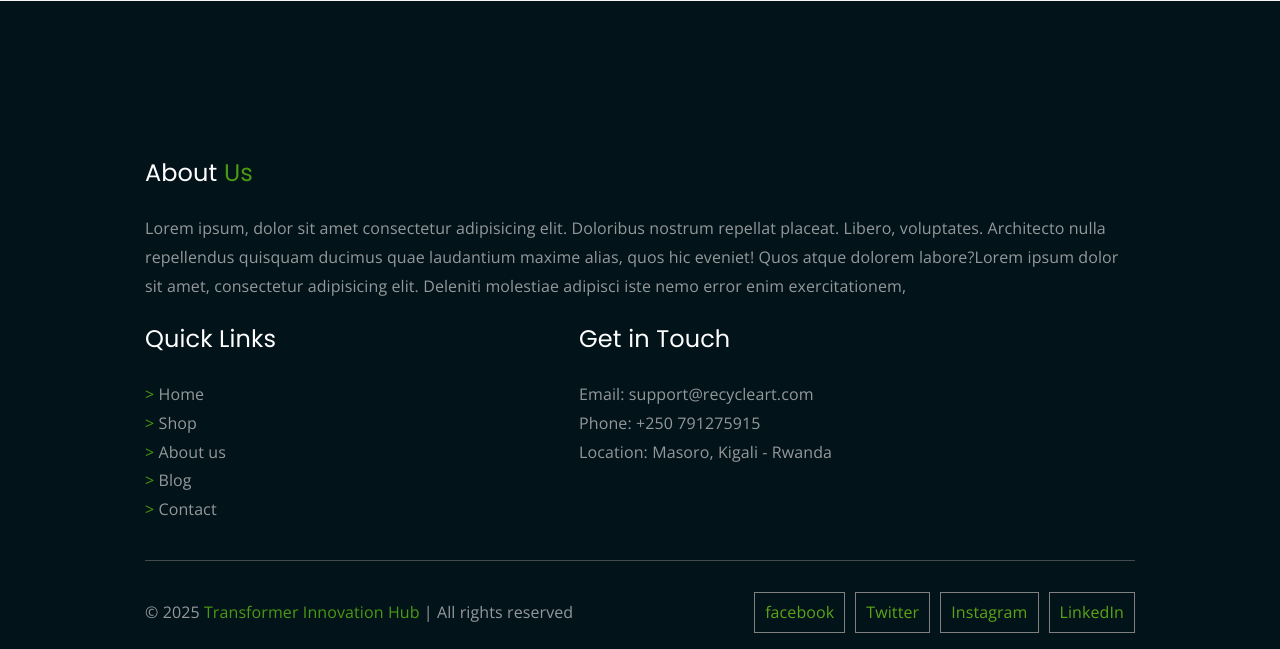
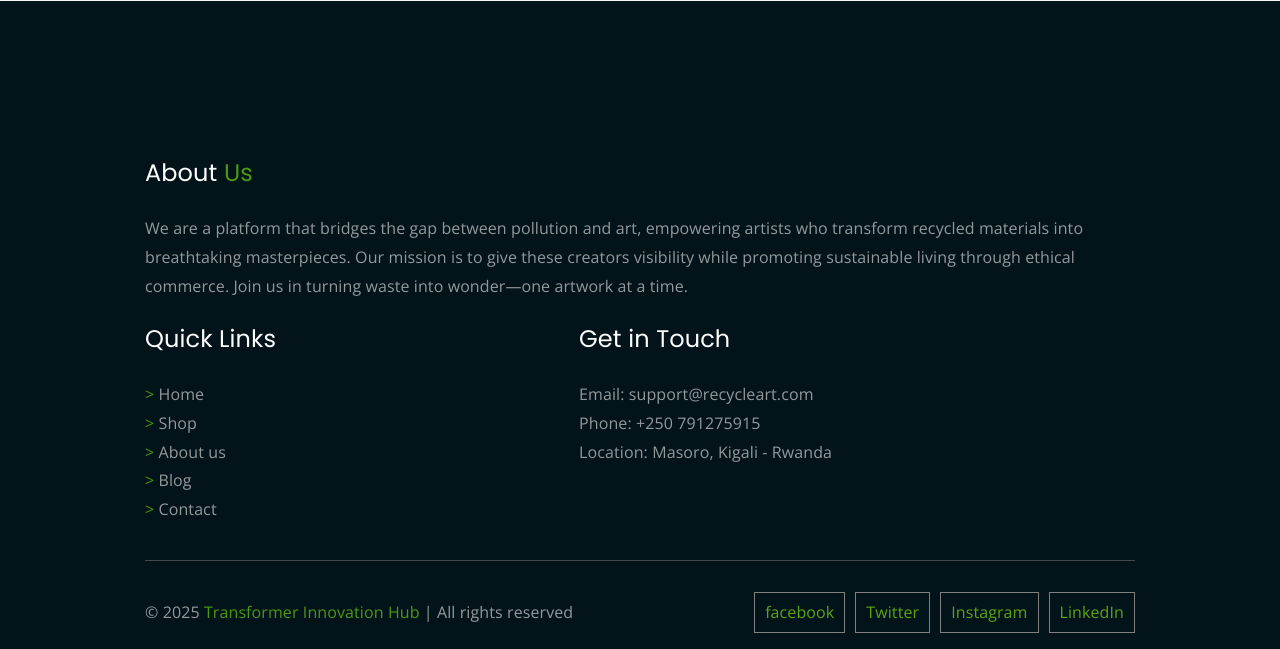
Before and after one commit to utatsineza/TransformerInnovationHub, a Django app: page / in a window 1280 px wide. Shown: the part 4680-5329 px from the top of the page. Run offline with Django 5.2, Linux system fonts and the light colour scheme.

Commit message:
more changes

```diff
--- a/innovation_hub/webstore/templates/footer.html
+++ b/innovation_hub/webstore/templates/footer.html
@@ -5,16 +5,21 @@
                 <div class="upper-footer">
                     <div class="footer-section">
                         <h2 class="footer-heading">About <span>Us</span></h2>
-                        <p>Lorem ipsum, dolor sit amet consectetur adipisicing elit. Doloribus nostrum repellat placeat. Libero, voluptates. Architecto nulla repellendus quisquam ducimus quae laudantium maxime alias, quos hic eveniet! Quos atque dolorem labore?Lorem ipsum dolor sit amet, consectetur adipisicing elit. Deleniti molestiae adipisci iste nemo error enim exercitationem, </p>
+                        <p>We are a platform that bridges the gap between pollution and
+                            art, empowering artists who transform recycled materials into
+                            breathtaking masterpieces. Our mission is to give these
+                            creators visibility while promoting sustainable living through
+                            ethical commerce. Join us in turning waste into wonder—one
+                            artwork at a time.</p>
                     </div>
                     <div class="footer-section">
                         <h2 class="footer-heading">Quick Links</h2>
                         <ul>
-                            <li><span>> </span><a href="home.html">Home</a></li>
-                            <li><span>> </span><a href="shop.html">Shop</a></li>
-                            <li><span>> </span><a href="about.html">About us</a></li>
-                            <li><span>> </span><a href="home.html#blog">Blog</a></li>
-                            <li><span>> </span><a href="contact.html">Contact</a></li>
+                            <li><span>> </span><a href="{% url 'webstore:home' %}">Home</a></li>
+                            <li><span>> </span><a href="{% url 'webstore:shop' %}">Shop</a></li>
+                            <li><span>> </span><a href="{% url 'webstore:about' %}">About us</a></li>
+                            <li><span>> </span><a href="#blog">Blog</a></li>
+                            <li><span>> </span><a href="{% url 'webstore:contact' %}">Contact</a></li>
                         </ul>
                     </div>
                     <div class="footer-section">
```
Also changed, not shown: innovation_hub/db.sqlite3.
